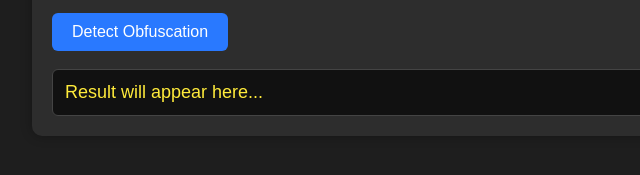
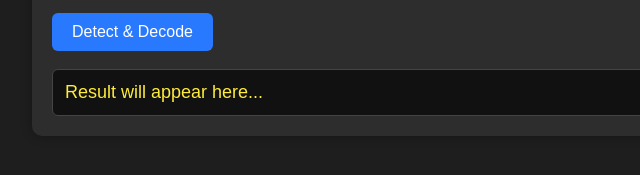
Before and after one commit to kokhinmaungwin/js-obfuscation-detector, a plain HTML site: page index.html in a window 1280 px wide. Shown: the part 331-506 px from the top of the page, 178-818 px from the left. Drawn offline with Linux system fonts and the light colour scheme.

Commit message:
Update index.html

```diff
--- a/index.html
+++ b/index.html
@@ -20,7 +20,7 @@
 
         <textarea id="inputCode" placeholder="Paste obfuscated JavaScript code here..."></textarea>
 
-        <button onclick="checkType()">Detect Obfuscation</button>
+<button onclick="checkTypeAndDecode()">Detect & Decode</button>
 
         <div id="resultBox">Result will appear here...</div>
 
```
